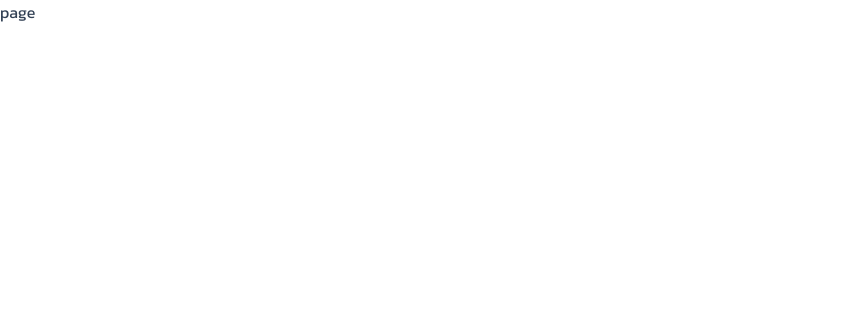
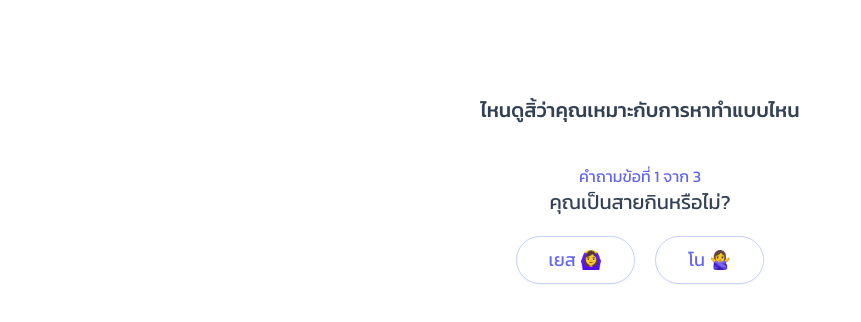
Before and after one commit to PongDev/5thumma, a Next.js app: page /quiz in a window 1280 px wide. Shown: the top 322 px of the page, without its empty margins (0-861 px from the left). Built offline with nearby package versions, Linux system fonts and the light colour scheme.

Commit message:
feat: quiz page

```diff
--- a/src/app/page.tsx
+++ b/src/app/page.tsx
@@ -1,9 +1,10 @@
 import { Button } from "@/components/ui/button";
 import Image from "next/image";
+import Link from "next/link";
 
 export default function Home() {
   return (
-    <main className="flex min-h-screen flex-col items-center justify-between p-24">
+    <main className="flex min-h-screen flex-col items-center justify-center p-24">
       <div className="text-center space-y-9">
         <h1 className="font-bold text-3xl text-indigo-500">
           คุณเคยประสบปัญหา เบื่อโลก หรือไม่?
@@ -13,7 +14,10 @@ export default function Home() {
           คือเว็บไซต์ที่จะเสนอเควสต์หาทำให้กับคุณ <br />
           เพียงรับเควสต์จากเรา แล้วชีวิตของคุณจะไม่น่าเบื่ออีกต่อไป
         </p>
-        <Button size="lg">เริ่มหาทำ</Button>
+
+        <Button size="lg">
+          <Link href="/quiz">เริ่มหาทำ ณ บัดเดี๋ยวนี้เลย</Link>
+        </Button>
       </div>
     </main>
   );
--- a/src/app/quiz/page.tsx
+++ b/src/app/quiz/page.tsx
@@ -1,7 +1,26 @@
+import { Button } from "@/components/ui/button";
 import React from "react";
 
 const Quiz = () => {
-  return <div>page</div>;
+  return (
+    <main className="min-h-screen text-center p-24">
+      <h1 className="font-medium text-xl mb-10">
+        ไหนดูสิ้ว่าคุณเหมาะกับการหาทำแบบไหน
+      </h1>
+      <div className="flex flex-col items-center">
+        <p className="text-indigo-500">คำถามข้อที่ 1 จาก 3</p>
+        <p className="text-xl mb-5">คุณเป็นสายกินหรือไม่?</p>
+        <div className="space-x-5">
+          <Button size="lg" variant="outline">
+            เยส 🙆‍♀️
+          </Button>
+          <Button size="lg" variant="outline">
+            โน 🙅‍♀️
+          </Button>
+        </div>
+      </div>
+    </main>
+  );
 };
 
 export default Quiz;
--- a/src/components/ui/button.tsx
+++ b/src/components/ui/button.tsx
@@ -19,7 +19,7 @@ const buttonVariants = cva(
         destructive:
           "bg-red-500 text-indigo-50 shadow-sm hover:bg-red-500/70 dark:bg-red-500 dark:text-indigo-50 dark:hover:bg-red-500/70",
         outline:
-          "border border-indigo-200 bg-white shadow-sm hover:bg-indigo-100 hover:text-indigo-500 dark:border-indigo-700 dark:bg-indigo-950 dark:hover:bg-indigo-700 dark:hover:text-indigo-50",
+          "text-indigo-500 border border-indigo-200 bg-white shadow-sm hover:bg-indigo-100 hover:text-indigo-500 dark:border-indigo-700 dark:bg-indigo-950 dark:hover:bg-indigo-700 dark:hover:text-indigo-50",
         secondary:
           "bg-indigo-100 text-indigo-500 shadow-sm hover:bg-indigo-100/70 dark:bg-indigo-700 dark:text-indigo-50 dark:hover:bg-indigo-700/70",
         ghost:
```
